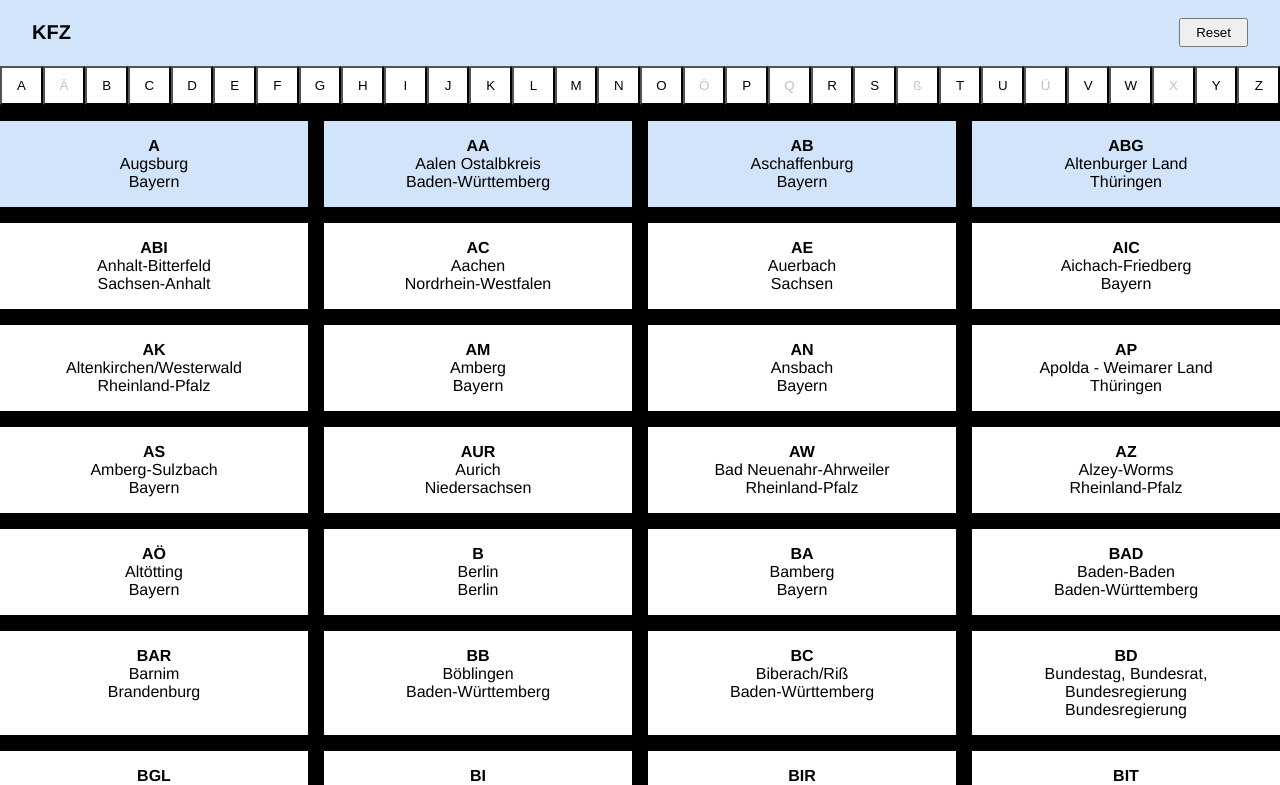
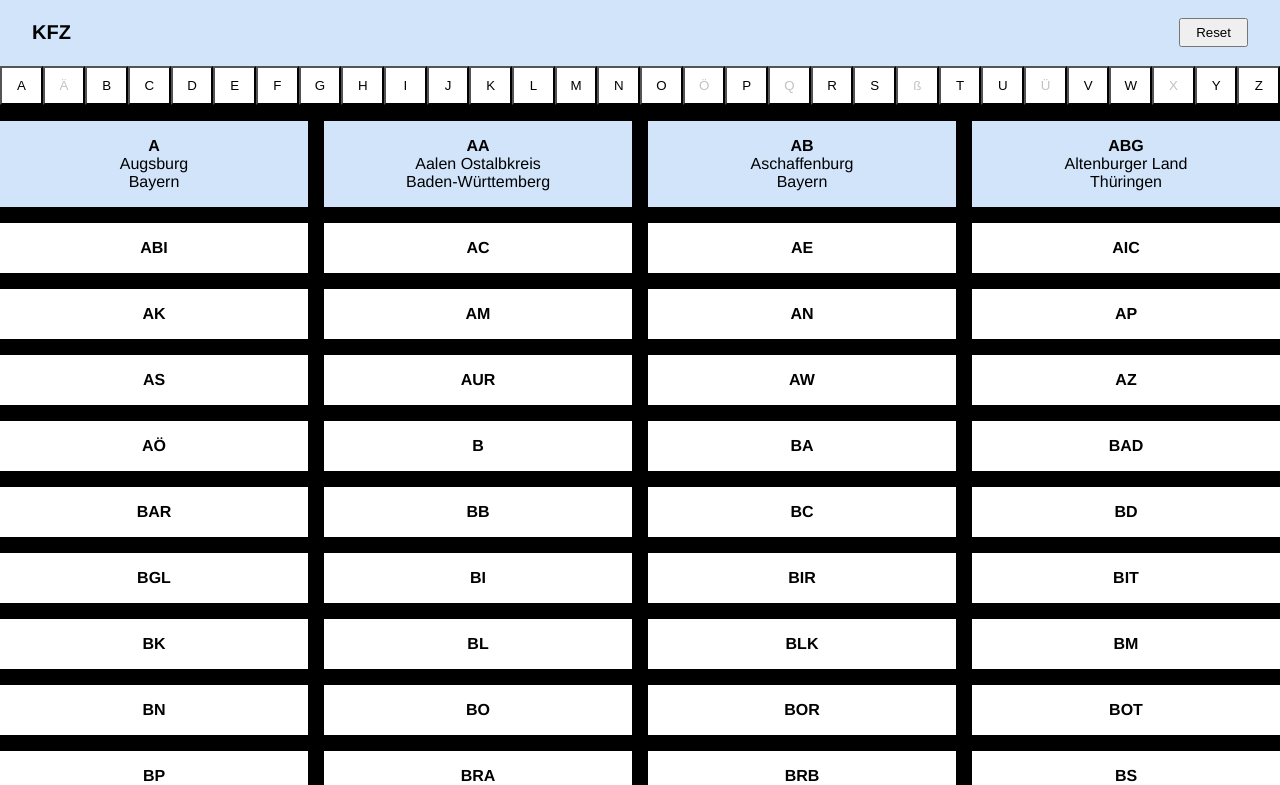
Before and after one commit to maurer2/kfz, a Vue app: page / in a window 1280 px wide. Shown: the top 785 px of the page. Built offline with nearby package versions, Linux system fonts and the light colour scheme.

Commit message:
added row toggle

```diff
--- a/src/components/List.vue
+++ b/src/components/List.vue
@@ -1,8 +1,8 @@
 <template>
   <ul class="plateslist">
     <li class="plateslist-entry" v-for="(entry, index) in entries" :key="entry.key"
-      :class="{ 'plateslist-entry---is-active': isActiveRow(index) }" @click="toggleRow(index)">
-      <plate :plate="entry" :index="index"></plate>
+      :class="{ 'plateslist-entry---is-active': isActiveRow(index) }" @click="activateRow(index)">
+      <plate :plate="entry" :isExpanded="isActiveRow(index)"></plate>
     </li>
   </ul>
 </template>
@@ -37,8 +37,11 @@ export default {
 
       return index >= lowerBound && index < upperBound;
     },
-    toggleRow(index) {
-      console.log('toggle', index);
+    activateRow(index) {
+      this.expandedRow = Math.floor(index / this.numberOfItemsPerRow);
+    },
+    resetRow() {
+      this.expandedRow = 0;
     },
   },
 };
--- a/src/components/Plate.vue
+++ b/src/components/Plate.vue
@@ -24,7 +24,7 @@ export default {
     },
     isExpanded: {
       type: Boolean,
-      default: true,
+      default: false,
     },
   },
 };
```
